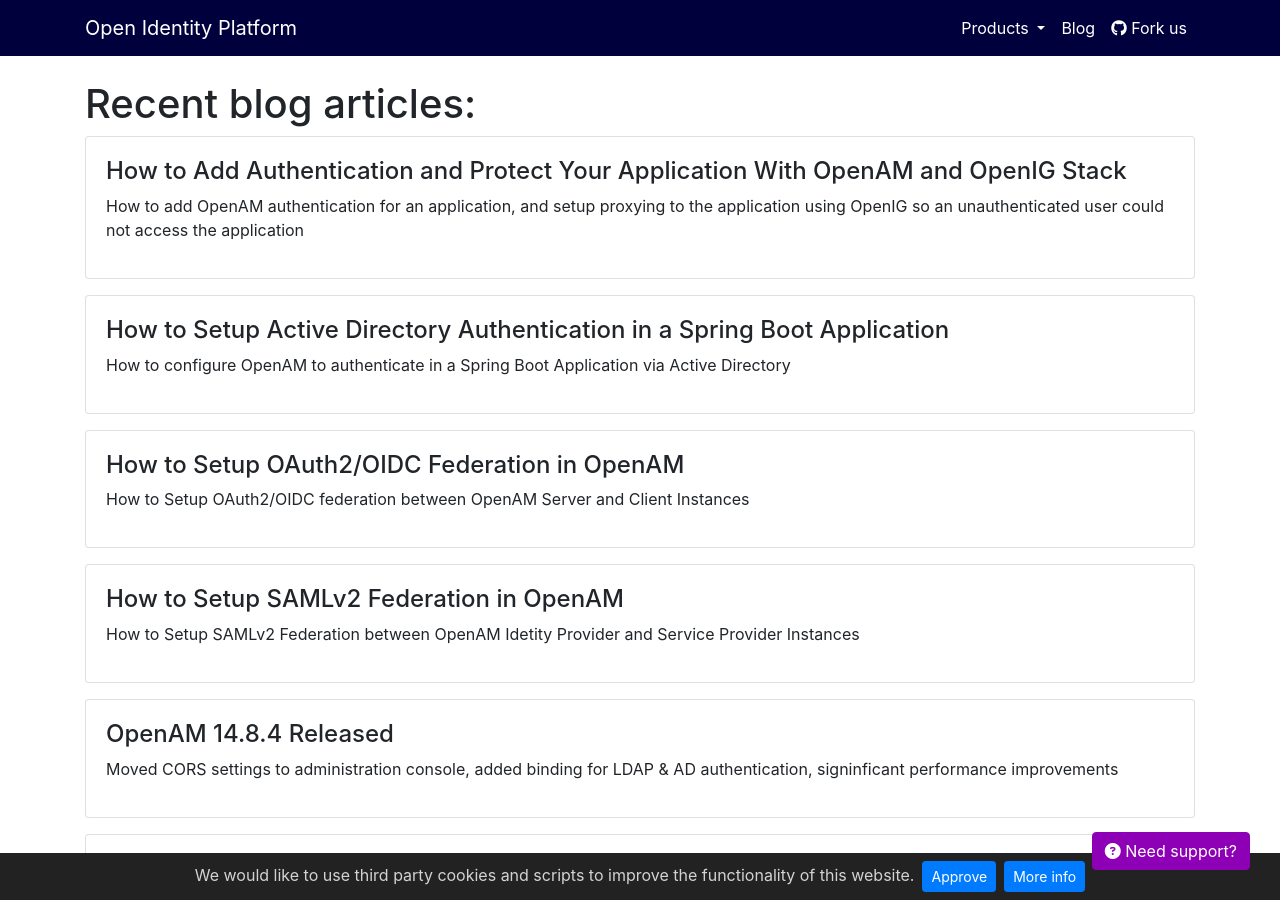
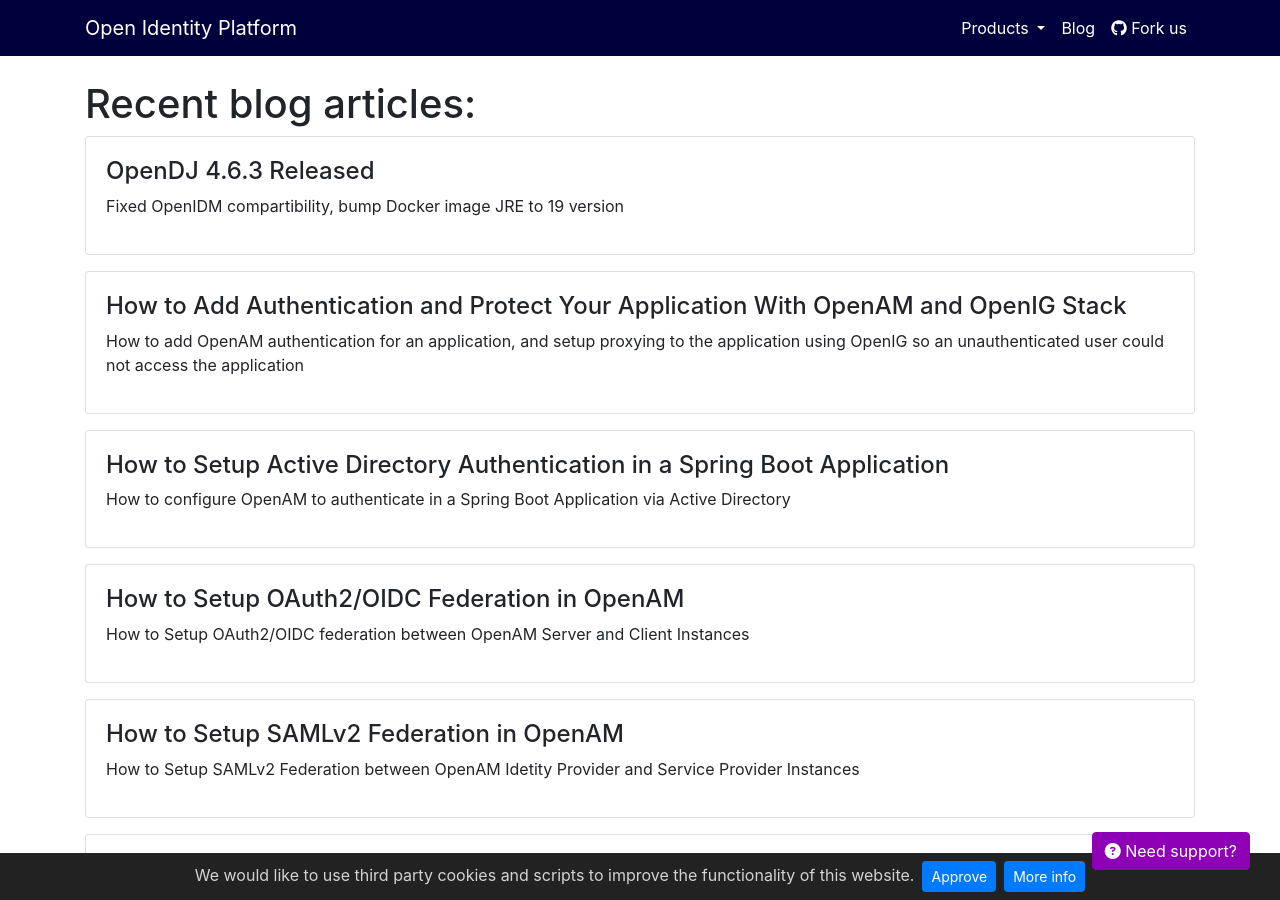
Before and after one commit to OpenIdentityPlatform/OpenIdentityPlatform.org, a Jekyll site: the page built from blog/index.html, in a window 1280 px wide and 900 px high. Built offline with Jekyll 4.4.1, drawn with Linux system fonts in a browser that asks for light colours; nearby versions of some CDN libraries; some of the changed lines change nothing that is shown.

Commit message:
OpenDJ 4.6.3 Released (#164)

```diff
--- a/_data/blogposts.yml
+++ b/_data/blogposts.yml
@@ -1,3 +1,8 @@
+-
+  title: 'OpenDJ 4.6.3 Released'
+  link: '/blog/opendj-4-6-3-released'
+  description: 'Fixed OpenIDM compartibility, bump Docker image JRE to 19 version'
+
 -
   title: 'How to Add Authentication and Protect Your Application With OpenAM and OpenIG Stack'
   link: '/blog/how-to-add-authorization-with-openam-openig'
--- /dev/null
+++ b/blog/opendj-4-6-3-released.md
@@ -0,0 +1,27 @@
+---
+layout: home
+landing-title: "OpenDJ 4.6.3 Released"
+landing-title2: "OpenDJ 4.6.3 Released"
+description: Open Identity Community released OpenDJ v4.6.3
+keywords: 'OpenDJ, Directory Service, Directory Services, LDAP, Open Identity Platform, OpenIDM'
+imageurl: 'opendj-og.png'
+share-buttons: true
+---
+# OpenDJ 4.6.3 Released
+[Download](https://github.com/OpenIdentityPlatform/OpenDJ/releases/tag/4.6.3)
+
+## What's new
+* Updated Docker image JRE to 19 version
+* Make object class posixGroup AUXILIARY by default
+* Allow downgrade version without lauching an upgrade task
+* Add build and test on MacOS M1 arm64
+
+## Fixed Bugs
+Fixed [OpenIDM](https://github.com/OpenIdentityPlatform/OpenIDM) compatibility
+
+
+Full chageset ([more details](https://github.com/OpenIdentityPlatform/OpenDJ/compare/4.6.2...4.6.3))
+
+## Thanks for the contibutions
+
+<i id="vharseko"><i>1. <a href="https://github.com/vharseko" target="_blank">vharseko</a></i>
```
